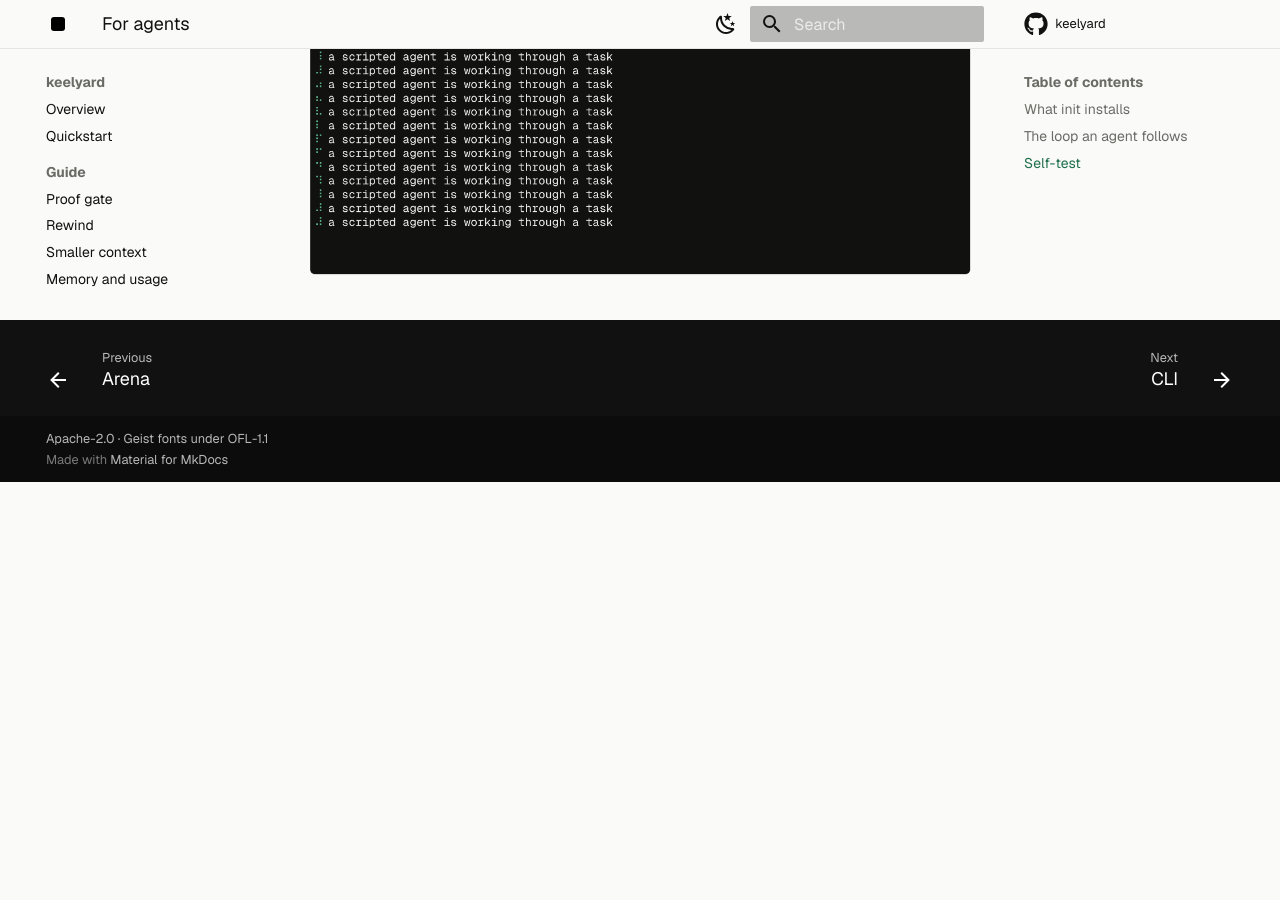
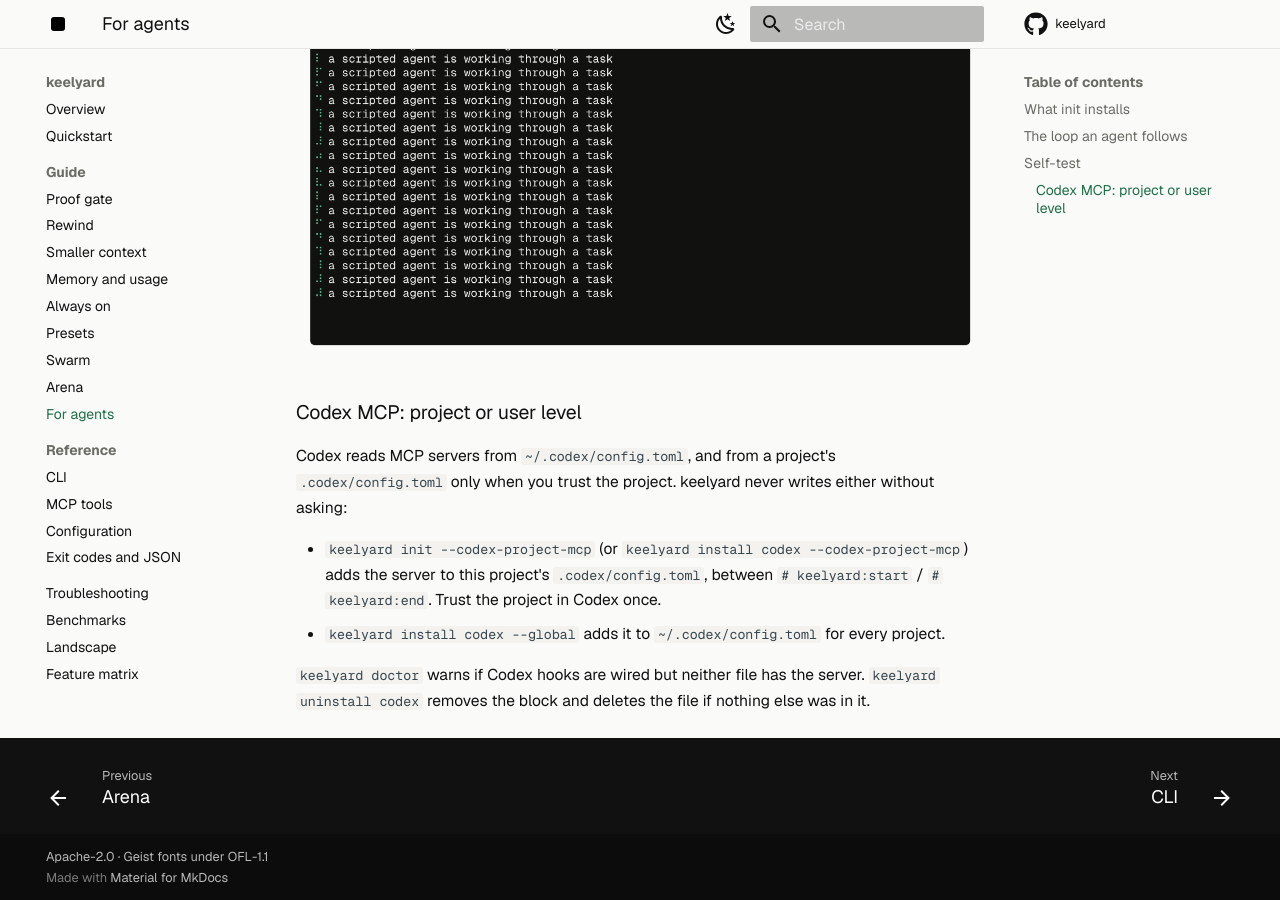
Before and after one commit to Enard52/keelyard, an MkDocs documentation site: the page built from docs/guide/agents.md, in a window 1280 px wide and 900 px high, scrolled down 1883 px. Built offline with MkDocs 1.6.1 and Material for MkDocs 9.7.7, drawn with Linux system fonts in a browser that asks for light colours; comment, search, counter and statistics services are not loaded; before the commit the page ends 2365 px from its top, so only the background shows below that; some of the changed text lies outside the part shown.

Commit message:
timeline browser: headless tests, your files first, cut diffs say so; docs: Codex project MCP; changelog round 2

```diff
--- a/docs/guide/agents.md
+++ b/docs/guide/agents.md
@@ -8,7 +8,7 @@
 | agent | hooks | MCP | instructions |
 |---|---|---|---|
 | Claude Code | `.claude/settings.json` | `.mcp.json` | `CLAUDE.md` section, `.claude/skills/keelyard/SKILL.md`, `/keelyard:status`, `/keelyard:prove`, `/keelyard:undo` |
-| Codex | `.codex/hooks.json` | snippet for `~/.codex/config.toml` | `AGENTS.md` section |
+| Codex | `.codex/hooks.json` | snippet for `~/.codex/config.toml`, or `.codex/config.toml` with `--codex-project-mcp` | `AGENTS.md` section |
 | OpenCode | `.opencode/plugins/keelyard.js` | `opencode.json` | `AGENTS.md` section |
 
 The instruction sections sit between `<!-- keelyard:start -->` and `<!-- keelyard:end -->`. `init` replaces only
@@ -33,3 +33,15 @@
 fixes the bug, proves it and is let through. It needs no network and no API key.
 
 ![selftest](../img/cli-selftest.png)
+
+### Codex MCP: project or user level
+
+Codex reads MCP servers from `~/.codex/config.toml`, and from a project's `.codex/config.toml` only when you
+trust the project. keelyard never writes either without asking:
+
+- `keelyard init --codex-project-mcp` (or `keelyard install codex --codex-project-mcp`) adds the server to this
+  project's `.codex/config.toml`, between `# keelyard:start` / `# keelyard:end`. Trust the project in Codex once.
+- `keelyard install codex --global` adds it to `~/.codex/config.toml` for every project.
+
+`keelyard doctor` warns if Codex hooks are wired but neither file has the server. `keelyard uninstall codex`
+removes the block and deletes the file if nothing else was in it.
```
Also changed, not shown: CHANGELOG.md (+15 -0 lines), 2 other files.
